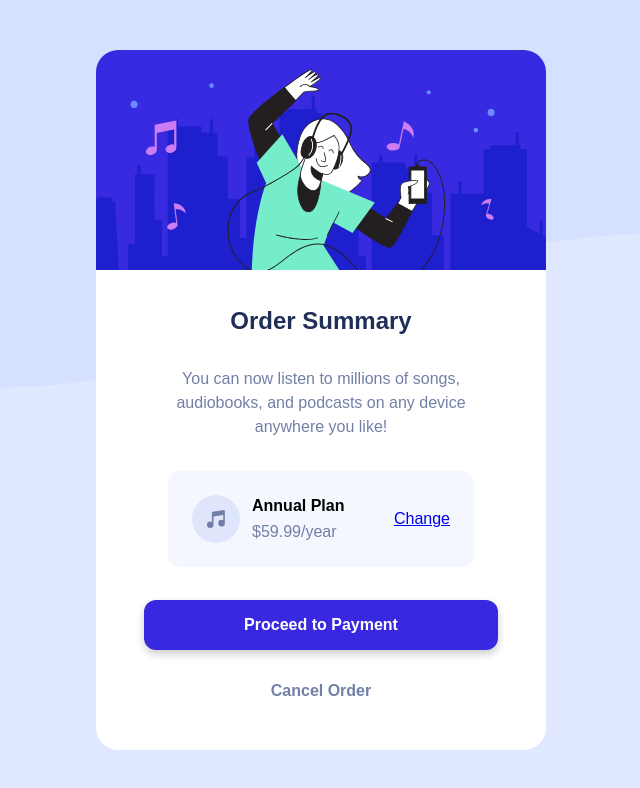
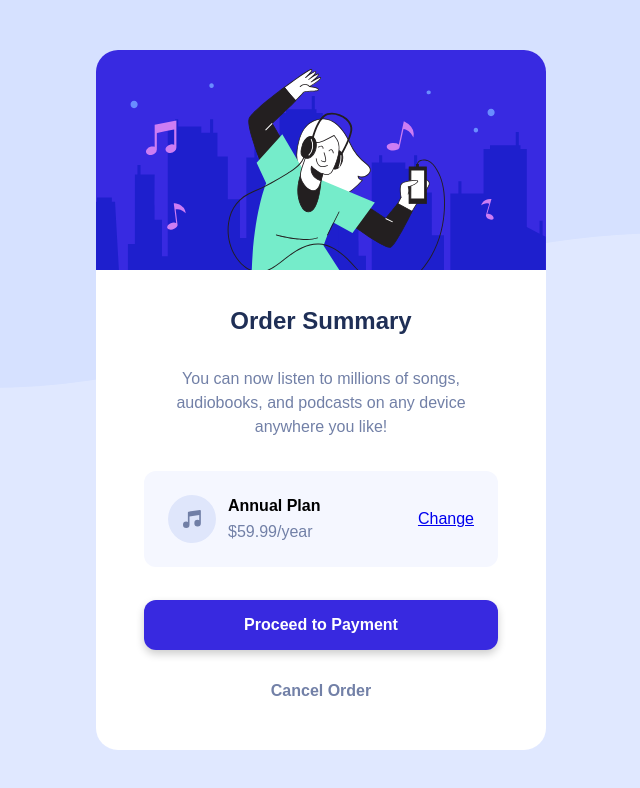
Before and after one commit to Schismond/order-summary-component, a plain HTML site: page index.html in a window 1280 px wide. Shown: the whole page, without its empty margins (319-959 px from the left). Drawn offline with Linux system fonts and the light colour scheme; a web font is replaced by a local one.

Commit message:
fixed padding

```diff
--- a/style.css
+++ b/style.css
@@ -128,7 +128,6 @@ body {
   display: flex;
   flex-direction: column;
   gap: 32px;
-  padding: 24px;
   justify-content: space-between;
   width: 354px;
 }
```
